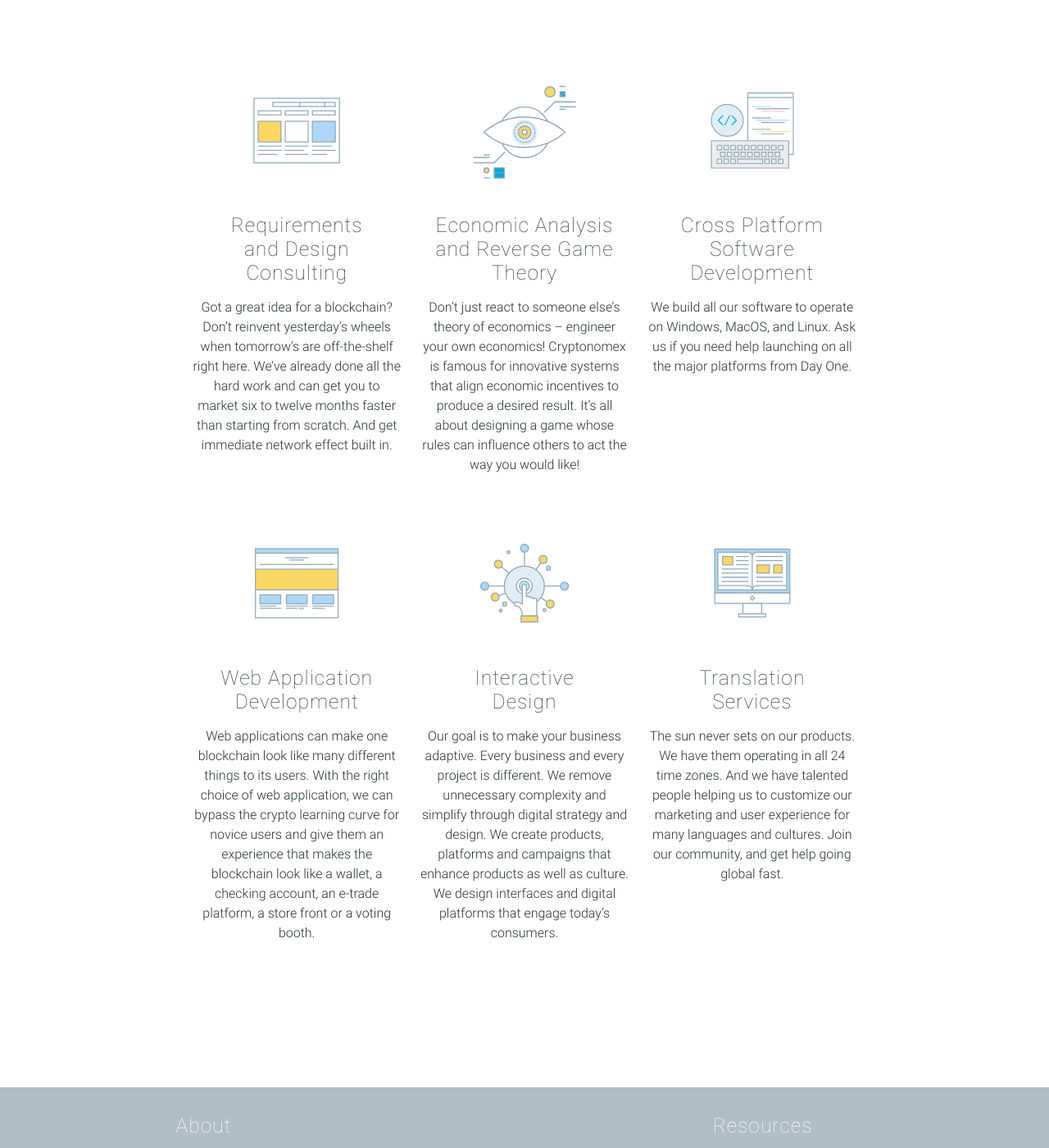
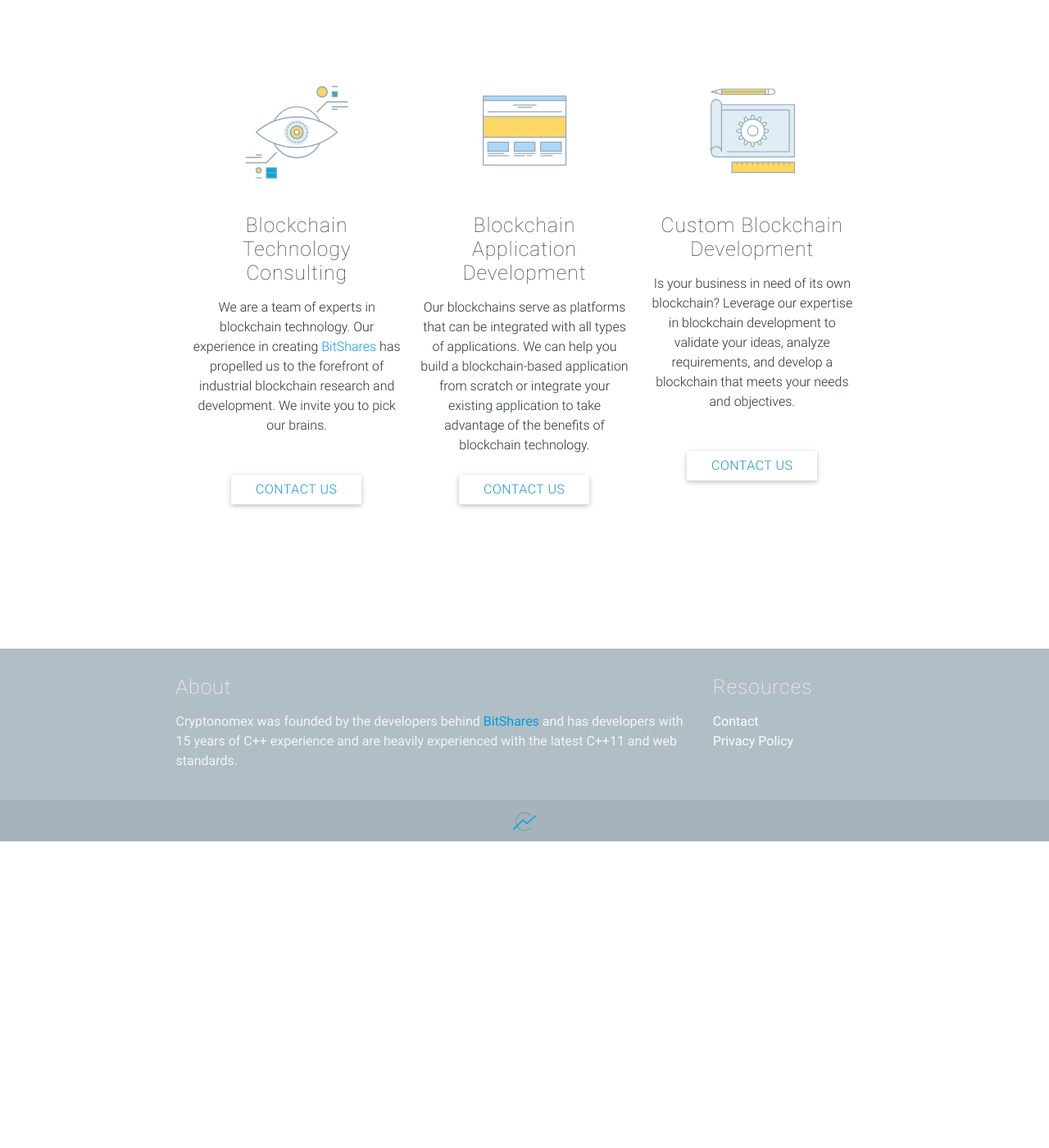
Before and after one commit to cryptonomex/cryptonomex.github.io, a Jekyll site: the page built from index.html, in a window 1280 px wide and 1400 px high, scrolled down 1428 px. Shown: the whole window at 82% size. Built offline with Jekyll 4.4.1, drawn with Linux system fonts in a browser that asks for light colours; nearby versions of some CDN libraries; after the commit the page ends 2454 px from its top, so only the background shows below that; some of the changed text lies outside the part shown.

Commit message:
Improve wording

```diff
--- a/index.html
+++ b/index.html
@@ -13,7 +13,7 @@ layout: default
         <div class="row center">
         </div>
         <div class="row center">
-          <a href="/contact/" id="download-button" class="btn waves-effect waves-light white lighten-1 blue-text-ci">Request a quote</a>
+          <a href="/contact/" id="download-button" class="btn waves-effect waves-light white lighten-1 blue-text-ci">Contact Us</a>
         </div>
         <br><br>
 
@@ -57,85 +57,60 @@ layout: default
      <div class="section services">
          <!--   Icon Section   -->
          <div class="row">
-           <div class="col s12 m4">
-             <h3 class="center blue-grey-text text-lighten-4"><img height="148" src="../images/icons/icon-consult2.svg" alt="" /></h3>
-
-             <div class="icon-block">
-               <h5 class="center">Requirements<br> and Design Consulting</h5>
-               <p class="light center">
-               Got a great idea for a blockchain?  Don’t reinvent yesterday’s wheels when tomorrow’s are off-the-shelf
-               right here.  We’ve already done all the hard work and can get you to market six to twelve months faster
-               than starting from scratch. And get immediate network effect built in. </p>
-             </div>
-           </div>
 
            <div class="col s12 m4">
              <div class="icon-block">
                <h3 class="center blue-grey-text text-lighten-4"><img height="148" src="../images/icons/icon-eco-game.svg" alt="" /></h3>
-               <h5 class="center">Economic Analysis and Reverse Game Theory</h5>
+               <h5 class="center">Blockchain Technology<br> Consulting</h5>
 
                <p class="light center">
-               Don’t just react to someone else’s theory of economics – engineer your own economics!  Cryptonomex is
-               famous for innovative systems that align economic incentives to produce a desired result.  It’s all about
-               designing a game whose rules can influence others to act the way you would like!
+                   We are a team of experts in blockchain technology.
+                   Our experience in creating
+                   <a href="https://bitshares.github.io/">BitShares</a>
+                   has propelled us to the forefront of industrial blockchain research and development.
+                   We invite you to pick our brains.
+                   <br />
+                   <br />
+                   <br />
+                   <a href="/contact/" id="download-button" class="btn waves-effect waves-light white lighten-1 blue-text-ci">Contact Us</a>
                </p>
              </div>
            </div>
 
            <div class="col s12 m4">
              <div class="icon-block">
-               <h3 class="center blue-grey-text text-lighten-4"><img height="148" src="../images/icons/icon-cross.svg" alt="" /></h3>
-               <h5 class="center">Cross Platform <br>Software Development</h5>
+               <h3 class="center blue-grey-text text-lighten-4"><i class=" "><img height="148" src="../images/icons/icon-web.svg" alt="" /></i></h3>
+               <h5 class="center">Blockchain Application<br> Development</h5>
 
                <p class="light center">
-               We build all our software to operate on Windows, MacOS, and Linux.  Ask us if
-               you need help launching on all the major platforms from Day One.
-               </p>
-             </div>
-           </div>
-         </div>
-
-         <div class="row">
-           <div class="col s12 m4">
-             <div class="icon-block">
-               <h3 class="center blue-grey-text text-lighten-4"><i class=" "><img height="148" src="../images/icons/icon-web.svg" alt="" /></i></h3>
-               <h5 class="center">Web Application<br> Development</h5>
-
-               <p class="light center">
-               Web applications can make one blockchain look like many different things to its users.
-               With the right choice of web application, we can bypass the
-               crypto learning curve for novice users and give them an experience that makes the blockchain look like a
-               wallet, a checking account, an e-trade platform, a store front or a voting booth.
+                   Our blockchains serve as platforms that can be integrated with all types of applications.
+                   We can help
+                   you build a blockchain-based application from scratch or integrate your existing application to
+                   take advantage of the benefits of blockchain technology.
+                   <br />
+                   <br />
+                   <a href="/contact/" id="download-button" class="btn waves-effect waves-light white lighten-1 blue-text-ci">Contact Us</a>
                </p>
              </div>
            </div>
 
            <div class="col s12 m4">
+             <h3 class="center blue-grey-text text-lighten-4"><img height="148" src="../images/icons/icon-consult.svg" alt="" /></h3>
              <div class="icon-block">
-               <h3 class="center blue-grey-text text-lighten-4"><img height="148" src="../images/icons/icon-design.svg" alt="" /></h3>
-               <h5 class="center">Interactive<br> Design</h5>
-
+               <h5 class="center">Custom Blockchain<br> Development</h5>
                <p class="light center">
-               Our goal is to make your business adaptive.  Every business and every project is different.
-               We remove unnecessary complexity and simplify through digital strategy and design.
-               We create products, platforms and campaigns that enhance products as well as culture.
-               We design interfaces and digital platforms that engage today’s consumers.
+                   Is your business in need of its own blockchain?
+                   Leverage our expertise in blockchain development to validate your ideas,
+                   analyze requirements, and develop a blockchain that meets your needs and objectives.
+                   <br />
+                   <br />
+                   <br />
+                   <a href="/contact/" id="download-button" class="btn waves-effect waves-light white lighten-1 blue-text-ci">Contact Us</a>
                </p>
              </div>
            </div>
 
-           <div class="col s12 m4">
-             <div class="icon-block">
-               <h3 class="center blue-grey-text text-lighten-4"><img height="148" src="../images/icons/icon-translate.svg" alt="" /></h3>
-               <h5 class="center">Translation<br> Services</h5>
 
-               <p class="light center">
-               The sun never sets on our products.  We have them operating in all 24 time zones.  And we have talented
-               people helping us to customize our marketing and user experience for many languages and cultures.  Join
-               our community, and get help going global fast.
-               </p>
-             </div>
-           </div>
          </div>
 
 
```
